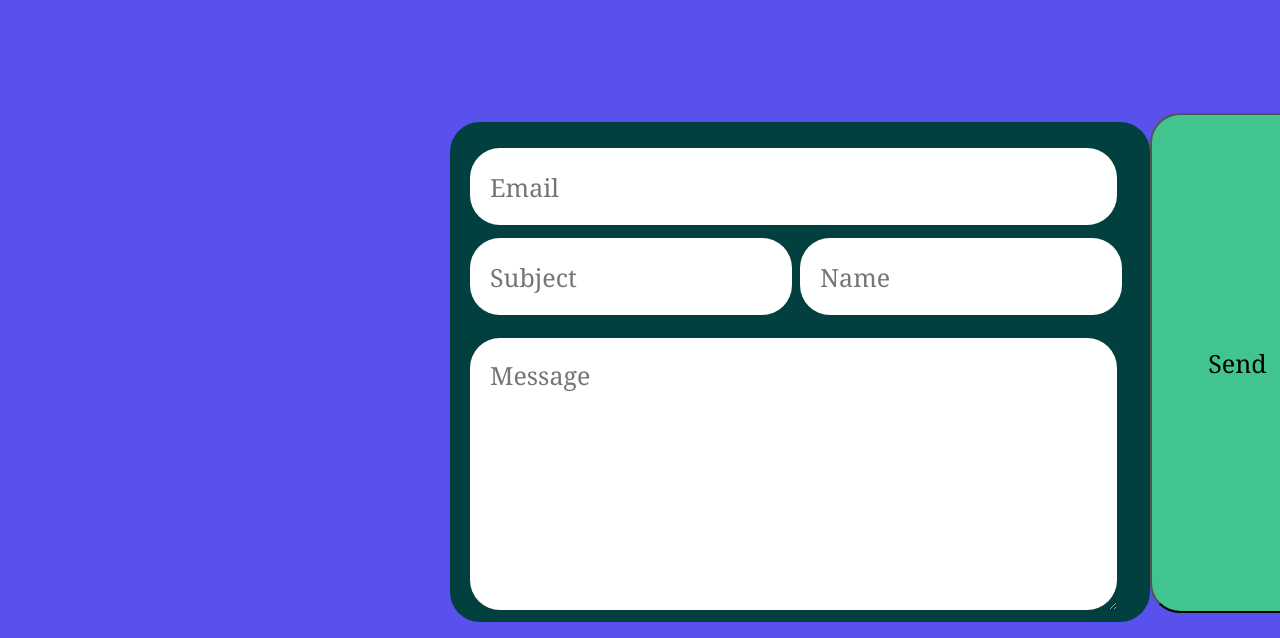
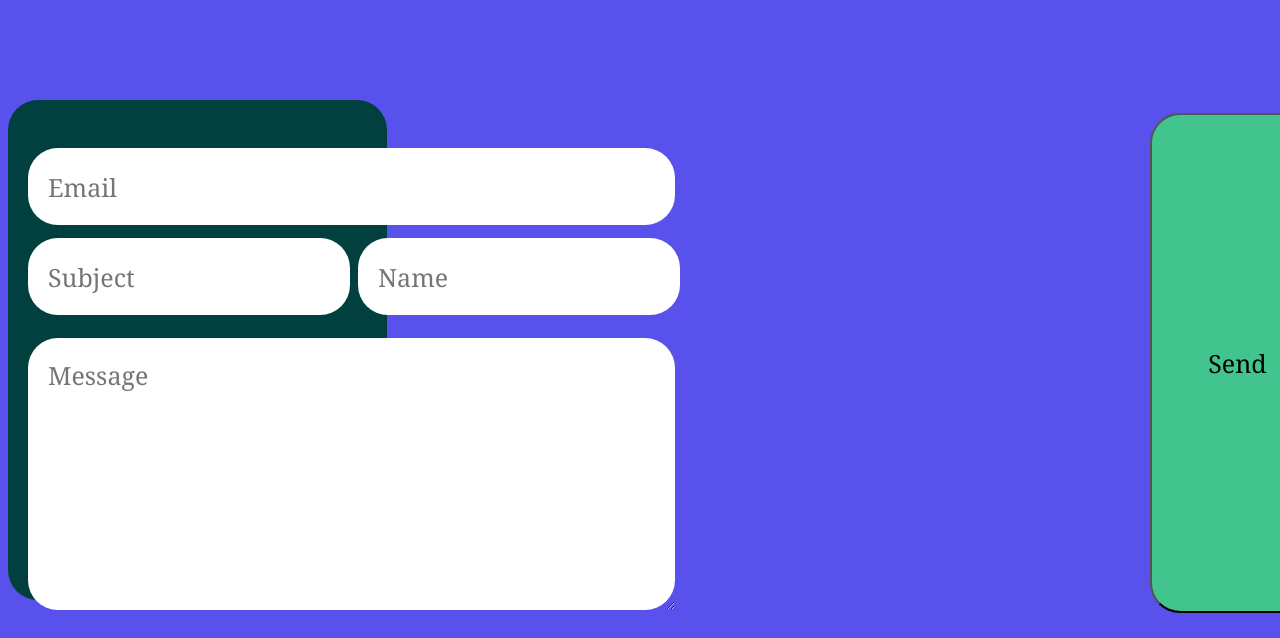
Before and after one commit to CoderEgloo/twiterbot, a website: page contact.html in a window 1280 px wide. Shown: the part 162-800 px from the top of the page. Drawn offline with Linux system fonts and the light colour scheme.

Commit message:
Update style.css

```diff
--- a/style.css
+++ b/style.css
@@ -59,9 +59,9 @@ body{
     border-radius: 30px;
     border-width: 0px;
     height: 500px;
-    width: 700px;
-    position: fixed;
-    left: 450px;
+    width: 30%;
+    position: flex;
+    left: 35%;
     background-color: rgb(2, 64, 64);
     color: aliceblue;
     margin-top: 150px;
```
